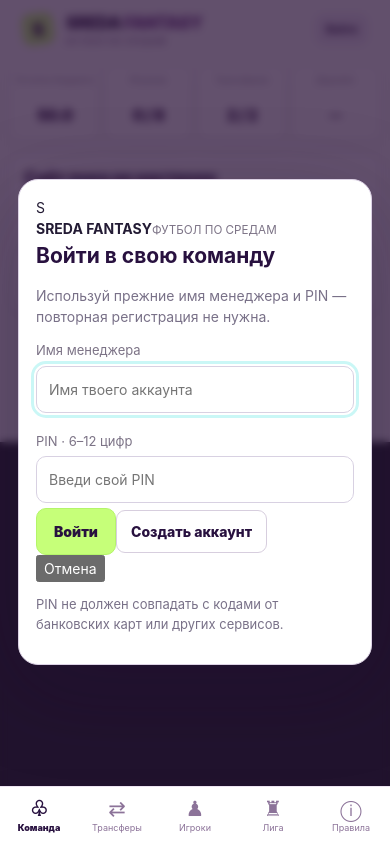
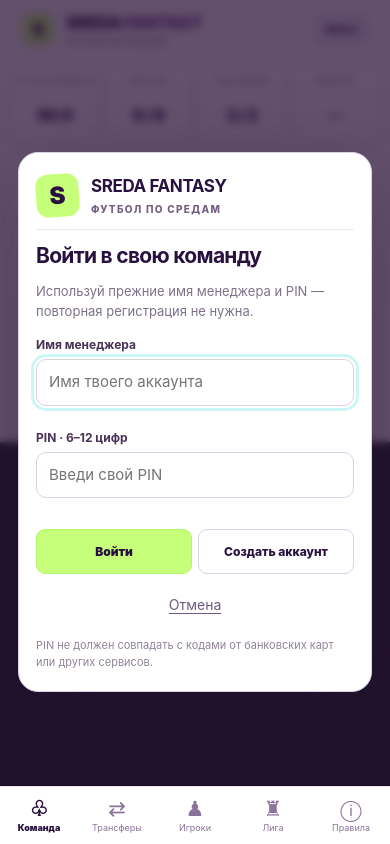
Before and after one commit to rrruslanapaev-creator/sreda-fantasy, a website: page index.html in a window 390 px wide. Both pictures are taken after a click on the button "Войти". Drawn offline with Linux system fonts and the light colour scheme; no server answers.

Commit message:
Style accessible new-design PIN login/registration dialog on desktop and mobile

```diff
--- a/redesign.css
+++ b/redesign.css
@@ -202,3 +202,29 @@ body.theme-fpl .league-ownership .link{font-size:inherit;font-weight:850;text-de
  body.theme-fpl .owner-percent{font-size:10px}
  body.theme-fpl .league-ownership .numeric{font-size:11px}
 }
+
+/* Real username/PIN authentication, styled consistently with the new design. */
+body.theme-fpl .auth-dialog{width:min(470px,100%);max-height:min(92vh,780px);overflow-y:auto;padding:30px;border:1px solid #ded4e6;border-radius:20px}
+body.theme-fpl .auth-header{display:flex;align-items:center;gap:12px;padding-bottom:18px;margin-bottom:22px;border-bottom:1px solid #ece6f2}
+body.theme-fpl .auth-brand{display:grid;place-items:center;flex:0 0 43px;height:43px;border-radius:12px;transform:rotate(-4deg);font-size:24px;font-weight:950;background:var(--sf-lime);color:var(--sf-purple)}
+body.theme-fpl .auth-header strong{display:block;color:var(--sf-purple);font-size:17px;letter-spacing:-.4px}
+body.theme-fpl .auth-header small{display:block;color:#736082;font-size:10px;letter-spacing:1.3px;font-weight:800;margin-top:3px}
+body.theme-fpl .auth-dialog h2{font-size:25px;line-height:1.13;letter-spacing:-.7px;margin-bottom:10px}
+body.theme-fpl .auth-lead{font-size:13px;line-height:1.55;margin-bottom:15px;color:#7d708a}
+body.theme-fpl .auth-dialog label{font-size:12px;font-weight:750;color:#493255}
+body.theme-fpl .auth-dialog .field{min-height:44px;font-size:15px;padding:11px 12px;margin-bottom:9px}
+body.theme-fpl .auth-actions{display:grid;grid-template-columns:1fr 1fr;gap:10px;margin-top:22px}
+body.theme-fpl .auth-actions button{min-height:45px;padding:10px 12px;border-radius:9px}
+body.theme-fpl .auth-actions .outline{border:1px solid #dcd3e5}
+body.theme-fpl .auth-actions button:disabled{opacity:.48;cursor:not-allowed}
+body.theme-fpl .auth-cancel{display:block;margin:11px auto 0;padding:9px 14px;background:transparent;color:#705a81;border:0;text-decoration:underline;text-underline-offset:3px}
+body.theme-fpl .auth-cancel:hover{color:var(--sf-purple)}
+body.theme-fpl .auth-hint{font-size:11px;color:#91849a;margin:13px 0 0}
+body.theme-fpl .auth-demo{padding:10px 13px;background:#fff8e6;border:1px solid #ead08b;color:#654f24;border-radius:9px;font-size:12px;line-height:1.5}
+@media(max-width:600px){
+ body.theme-fpl .auth-dialog{padding:21px 17px;max-height:87vh}
+ body.theme-fpl .auth-header{margin-bottom:14px;padding-bottom:12px}
+ body.theme-fpl .auth-dialog h2{font-size:21px}
+ body.theme-fpl .auth-actions{gap:6px}
+ body.theme-fpl .auth-actions button{font-size:12px;padding:9px 4px}
+}
```
